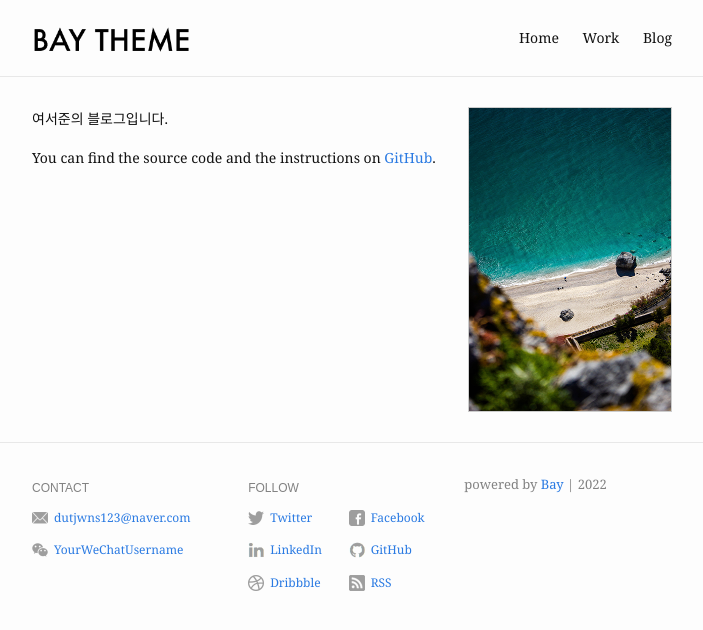
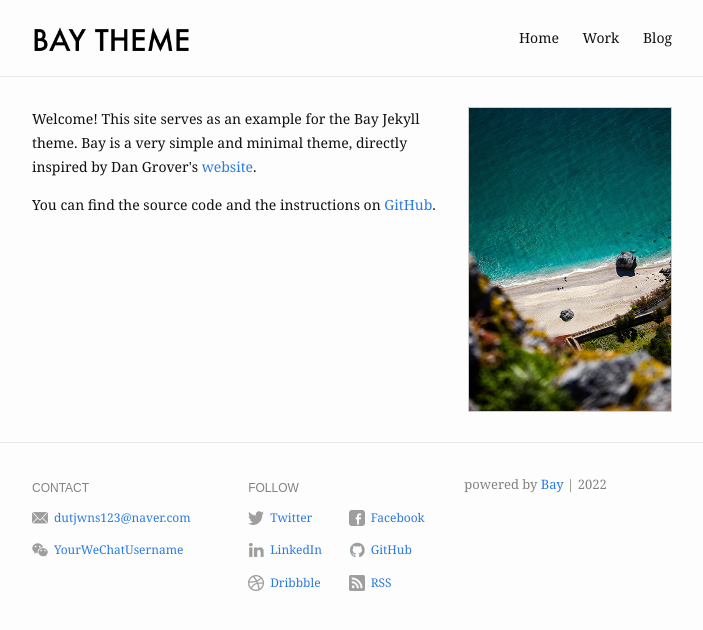
Before and after one commit to JunPeiKatkoi/JunPeiKatkoi.github.io, a Jekyll site: the page built from index.md, in a window 1280 px wide. Shown: the top 630 px of the page, without its empty margins (288-991 px from the left). Built offline with Jekyll 4.4.1, drawn with Linux system fonts in a browser that asks for light colours.

Commit message:
Update index.md

```diff
--- a/index.md
+++ b/index.md
@@ -6,7 +6,7 @@ profile_picture:
 ---
 
 <p>
-  여서준의 블로그입니다.
+  Welcome! This site serves as an example for the Bay Jekyll theme. Bay is a very simple and minimal theme, directly inspired by Dan Grover's <a href="http://dangrover.com">website</a>.
 </p>
 
 <p>
```
